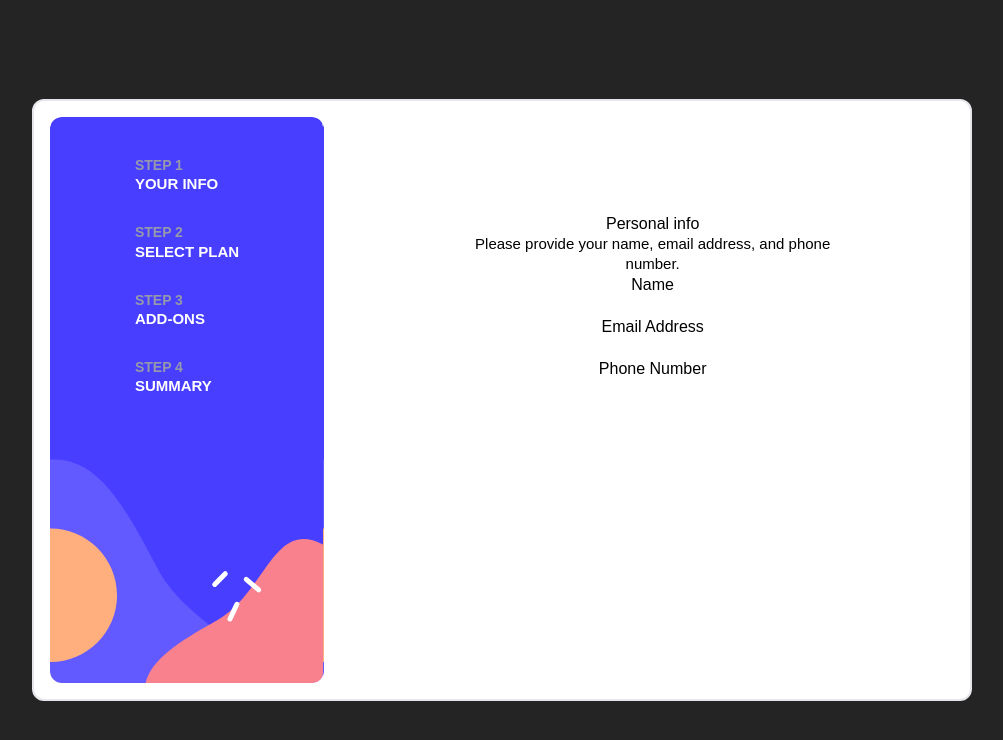
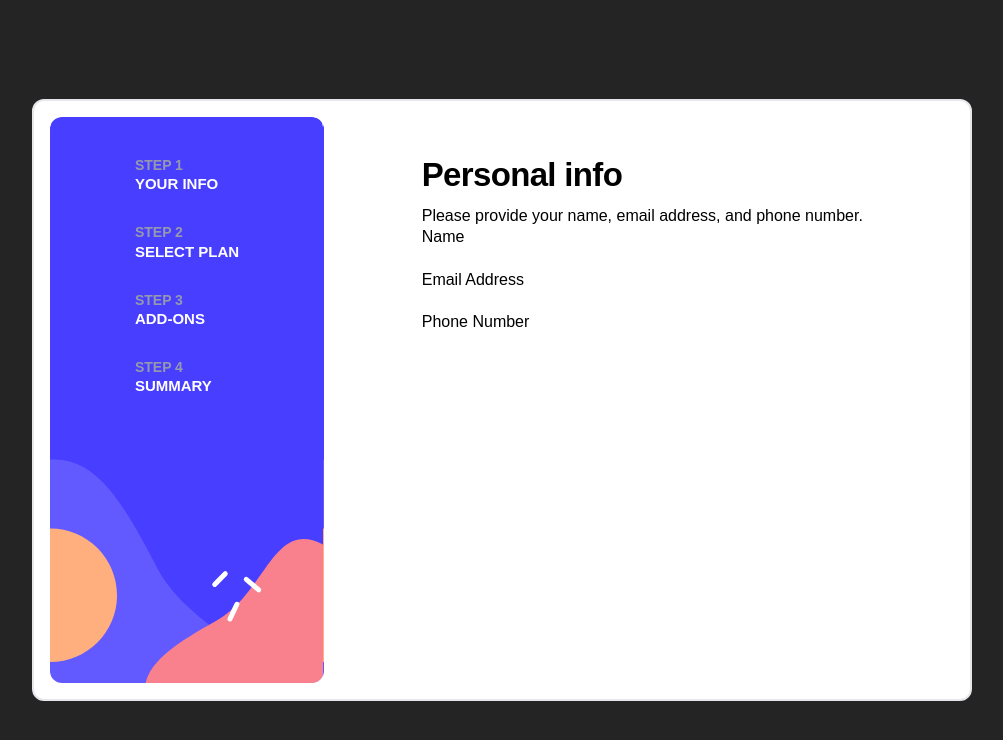
Before and after one commit to DaedalusHatak/fun-project, a Vue app: page / in a window 1280 px wide. Shown: the top 740 px of the page, without its empty margins (138-1141 px from the left). Built offline with nearby package versions, Linux system fonts and the light colour scheme.

Commit message:
updated form header typography

```diff
--- a/src/views/Home.vue
+++ b/src/views/Home.vue
@@ -3,16 +3,16 @@
 		class="w-988 bg-white text-black p-4 grid grid-cols-3 border-2 rounded-xl"
 	>
 		<div class="bg-sidebar rounded-xl h-full grid justify-items-center">
-			<div class="uppercase odstep2 text-white ">
-				<div class="text-left odstep font-bold" v-for="step in steps">
-					<p class="text-cgray step">{{ step.stepNumber }}</p>
+			<div class="uppercase top text-white ">
+				<div class="text-left texting-body step-padding font-bold" v-for="step in steps">
+					<p class="text-cgray step ">{{ step.stepNumber }}</p>
 					<p>{{ step.stepName }}</p>
 				</div>
 			</div>
 		</div>
-		<div class="col-span-2 p-24">
-			<h2>Personal info</h2>
-			<p>Please provide your name, email address, and phone number.</p>
+		<div class="col-span-2 px-18 pt-10 text-left">
+			<h1 class="pb-3 ">Personal info</h1>
+			<p class="">Please provide your name, email address, and phone number.</p>
 			<form action="submit">
 				<div class="grid">
 					<label for="name">Name</label>
@@ -59,10 +59,13 @@ export default {
 </script>
 
 <style scoped>
-.odstep2{
+.px-18{
+    padding-left: 4.4rem;
+}
+.top{
     padding-top: 39px;
 }
-.odstep{
+.step-padding{
     padding-bottom: 29px;
 }
 .w-988 {
@@ -70,7 +73,7 @@ export default {
 
 	max-height: 866px;
 }
-p{
+.texting-body{
     font-size: 15px;
 }
 .step{
@@ -83,4 +86,10 @@ p{
 	width: 274px;
 	height: 566px;
 }
+
+h1{
+    letter-spacing: -0.020em;
+    font-weight: 700;
+    font-size: 33px;
+}
 </style>
```
